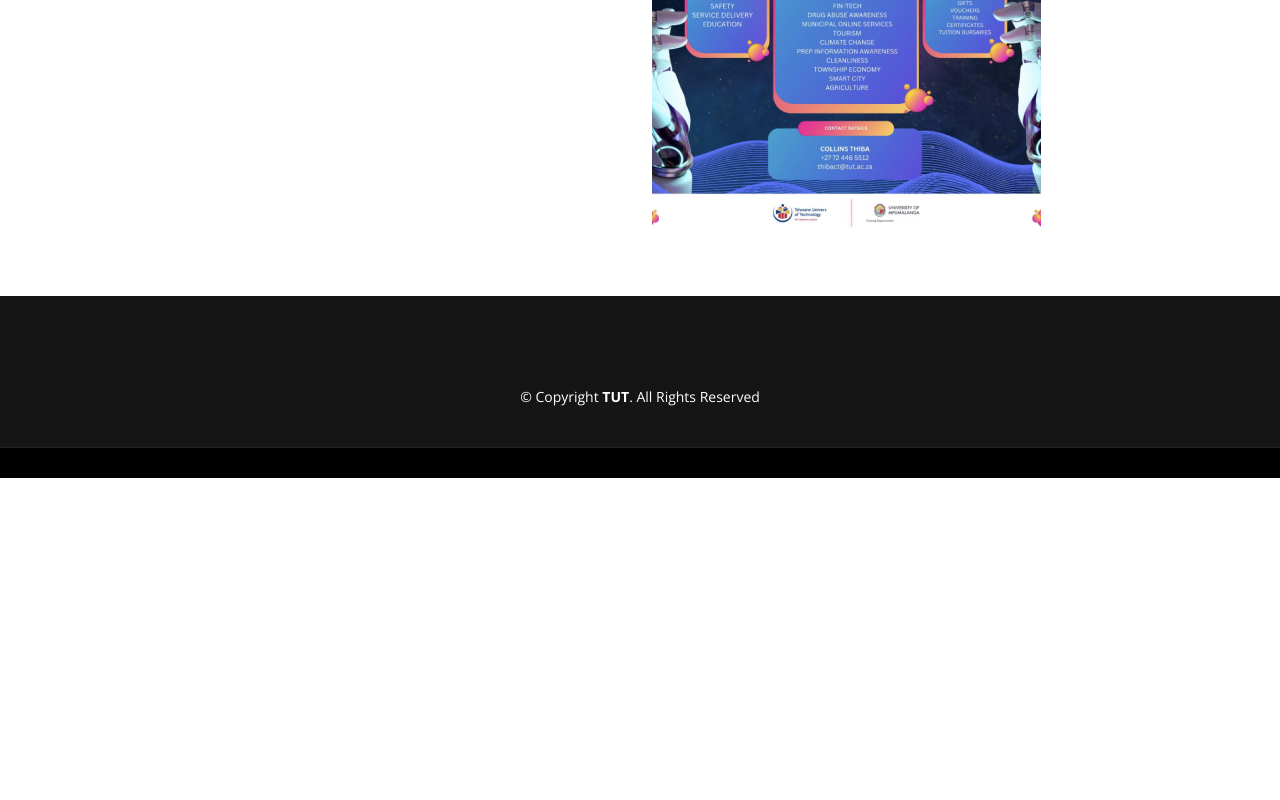
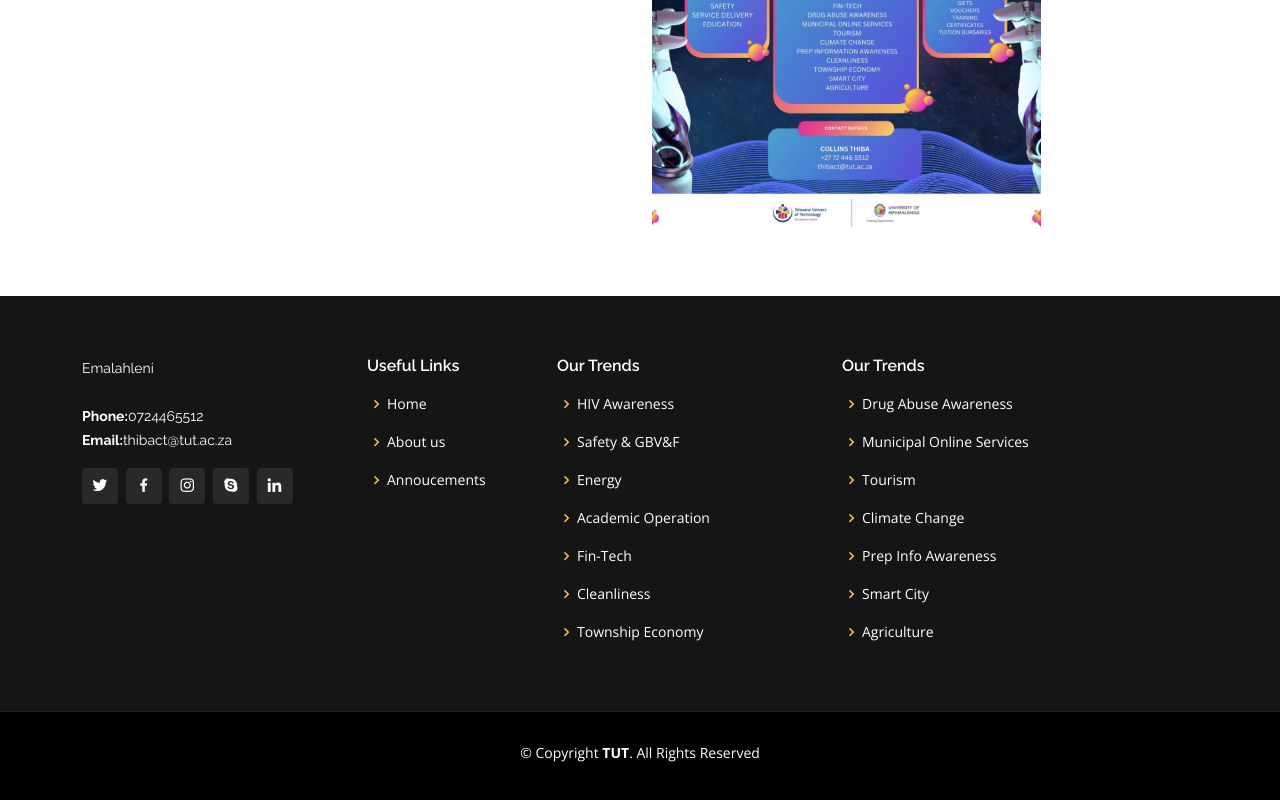
Before and after one commit to NtsakoSidwell/MP_VH_Website, a plain HTML site: page announcements.html in a window 1280 px wide. Shown: the part 632-1432 px from the top of the page. Before the commit the page ends 1110 px from the top, so only its background shows below. Drawn offline with nearby package versions, Linux system fonts and the light colour scheme.

Commit message:
Update announcements.html

```diff
--- a/announcements.html
+++ b/announcements.html
@@ -39,7 +39,7 @@
 
 <body>
 
-  <!-- ======= Header ======= -->
+ <!-- ======= Header ======= -->
   <header id="header" class="fixed-top header-inner-pages">
     <div class="container d-flex align-items-center justify-content-lg-between">
 
@@ -50,13 +50,23 @@
       <nav id="navbar" class="navbar order-last order-lg-0">
         <ul>
           <li><a href="index.html">Home</a></li>
-          <li><a href="about.html">About</a></li>
-          <li><a href="Trends.html">Trends</a></li>
+           <li class="dropdown"><a href="#about"><span>About Us</span> <i class="bi bi-chevron-down"></i></a>
+            <ul>
+              <li><a href="about.html">Who we are</a></li>
+
+
+              </li>
+              <li><a class="nav-link scrollto" href="#services">Vision,Mission,Values</a></li>
+              <li><a class="nav-link scrollto" href="#team">Board & Management</a></li>
+
+            </ul>
+          </li>
+
 
           <li><a href="team.html">Team</a></li>
           <li><a href="announcements.html">Annoucements</a></li>
 
-          <li><a href="contacts.html">Contact</a></li>
+          <li><a class="nav-link scrollto" href="#contact">Contact</a></li>
         </ul>
         <i class="bi bi-list mobile-nav-toggle"></i>
       </nav><!-- .navbar -->
@@ -114,13 +124,75 @@
 
 	</main><!-- End #main -->
 
-  <!-- ======= Footer ======= -->
+   <!-- ======= Footer ======= -->
   <footer id="footer">
     <div class="footer-top">
       <div class="container">
         <div class="row">
 
+          <div class="col-lg-3 col-md-6">
+            <div class="footer-info">
 
+              <p>
+                Emalahleni<br><br>
+                <strong>Phone:</strong>0724465512<br>
+                <strong>Email:</strong>thibact@tut.ac.za<br>
+              </p>
+              <div class="social-links mt-3">
+                <a href="#" class="twitter"><i class="bx bxl-twitter"></i></a>
+                <a href="#" class="facebook"><i class="bx bxl-facebook"></i></a>
+                <a href="#" class="instagram"><i class="bx bxl-instagram"></i></a>
+                <a href="#" class="google-plus"><i class="bx bxl-skype"></i></a>
+                <a href="#" class="linkedin"><i class="bx bxl-linkedin"></i></a>
+              </div>
+            </div>
+          </div>
+
+          <div class="col-lg-2 col-md-6 footer-links">
+            <h4>Useful Links</h4>
+            <ul>
+              <li><i class="bx bx-chevron-right"></i> <a href="index.html">Home</a></li>
+              <li><i class="bx bx-chevron-right"></i> <a href="about.html">About us</a></li>
+              <li><i class="bx bx-chevron-right"></i> <a href="announcements.html">Annoucements</a></li>
+
+            </ul>
+          </div>
+
+          <div class="col-lg-3 col-md-6 footer-links">
+            <h4>Our Trends</h4>
+            <ul>
+              <li><i class="bx bx-chevron-right"></i> <a href="#">HIV Awareness</a></li>
+              <li><i class="bx bx-chevron-right"></i> <a href="#">Safety & GBV&F</a></li>
+              <li><i class="bx bx-chevron-right"></i> <a href="#">Energy</a></li>
+              <li><i class="bx bx-chevron-right"></i> <a href="#">Academic Operation</a></li>
+              <li><i class="bx bx-chevron-right"></i> <a href="#">Fin-Tech</a></li>
+			  <li><i class="bx bx-chevron-right"></i> <a href="#">Cleanliness</a></li>
+              <li><i class="bx bx-chevron-right"></i> <a href="#">Township Economy</a></li>
+            </ul>
+          </div>
+
+		  <div class="col-lg-3 col-md-6 footer-links">
+            <h4>Our Trends</h4>
+            <ul>
+              <li><i class="bx bx-chevron-right"></i> <a href="#">Drug Abuse Awareness</a></li>
+              <li><i class="bx bx-chevron-right"></i> <a href="#">Municipal Online Services</a></li>
+              <li><i class="bx bx-chevron-right"></i> <a href="#">Tourism</a></li>
+              <li><i class="bx bx-chevron-right"></i> <a href="#">Climate Change</a></li>
+              <li><i class="bx bx-chevron-right"></i> <a href="#">Prep Info Awareness</a></li>
+			  <li><i class="bx bx-chevron-right"></i> <a href="#">Smart City</a></li>
+              <li><i class="bx bx-chevron-right"></i> <a href="#">Agriculture</a></li>
+            </ul>
+          </div>
+
+          <div class="col-lg-4 col-md-6 footer-newsletter">
+
+            </form>
+
+          </div>
+
+        </div>
+      </div>
+    </div>
 
     <div class="container">
       <div class="copyright">
@@ -131,9 +203,9 @@
         <!-- You can delete the links only if you purchased the pro version. -->
         <!-- Licensing information: https://bootstrapmade.com/license/ -->
         <!-- Purchase the pro version with working PHP/AJAX contact form: https://bootstrapmade.com/gp-free-multipurpose-html-bootstrap-template/ -->
-
       </div>
     </div>
+  </footer><!-- End Footer -->
   </footer><!-- End Footer -->
 
   <div id="preloader"></div>
```
